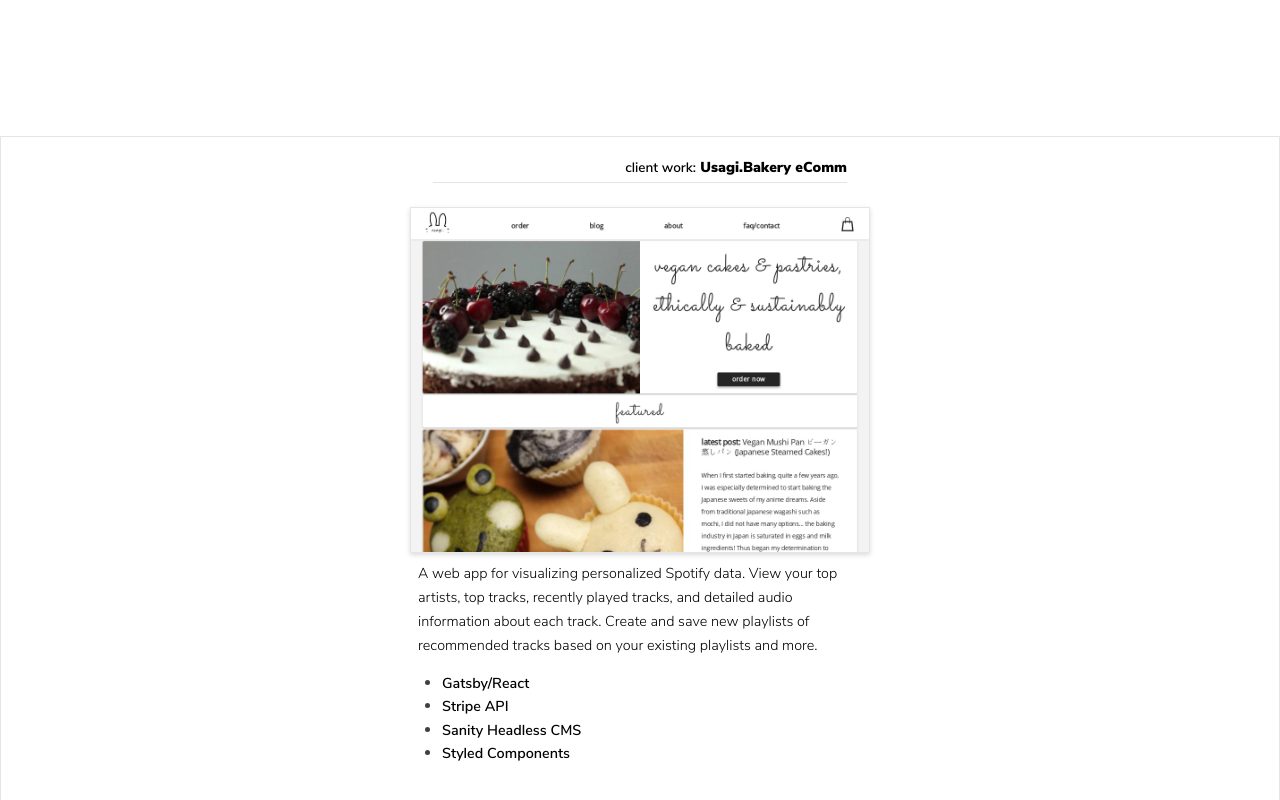
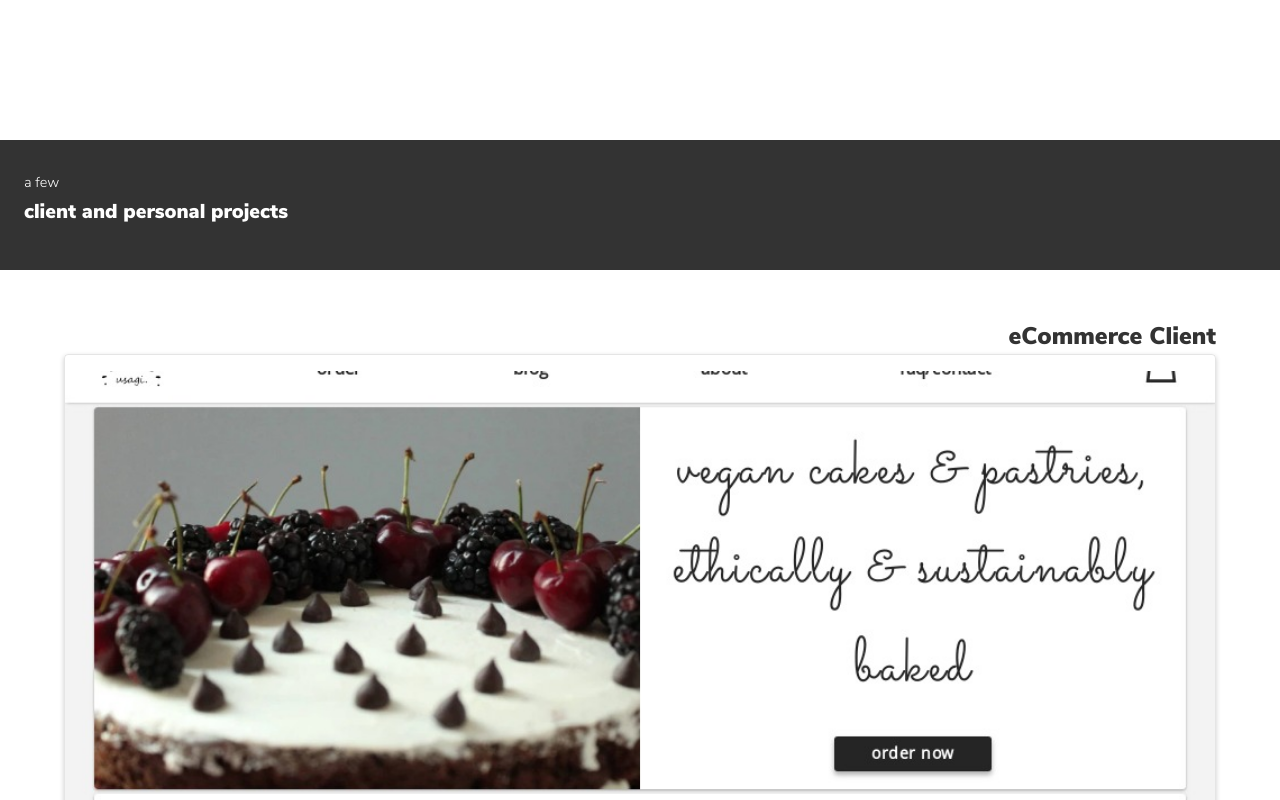
Before and after one commit to jrodshua/minimal-gatsby-portfolio, a Gatsby site: page / in a window 1280 px wide. Shown: the part 660-1460 px from the top of the page. Built offline with nearby package versions, Linux system fonts and the light colour scheme; Gatsby itself is replaced by a stand-in of ours.

Commit message:
updated work components

```diff
--- a/src/components/home/homePage.js
+++ b/src/components/home/homePage.js
@@ -3,8 +3,8 @@ import { Link } from "gatsby"
 import styled from "styled-components"
 
 const HomeWrapper = styled.section`
+  margin-top: 10vh;
   height: 90vh;
-  margin: 60px 0 1rem 0;
 `
 
 const HomeContainer = styled.div`
--- a/src/components/site/header.js
+++ b/src/components/site/header.js
@@ -4,15 +4,20 @@ import Navbar from "./navbar"
 import Sidebar from "./sidebar"
 import styled from "styled-components"
 
-const StyledNav = styled.nav`
-  padding: 12px 20px 0 20px;
+const StyledHeader = styled.header`
   position: fixed;
   top: 0;
   width: 100%;
   background: #ffffff;
+  height: 10vh;
+  z-index: 7;
+`
 
+const StyledNav = styled.nav`
+  padding: 12px 20px 5px 20px;
+  height: 100%;
   .nav-container-sm {
-    height: 3rem;
+    height: 100%;
     text-align: center;
     display: flex;
     align-items: flex-end;
@@ -23,7 +28,6 @@ const StyledNav = styled.nav`
 
 const StyledMenu = styled.button`
   position: relative;
-  z-index: 6;
   background: transparent;
   width: 1.5rem;
   height: 1.35rem;
@@ -72,7 +76,7 @@ const Header = () => {
   )
 
   return (
-    <header>
+    <StyledHeader>
       <StyledNav>
         <div className="nav-container-sm">
           <Logo />
@@ -81,7 +85,7 @@ const Header = () => {
         </div>
         <Sidebar toggle={open} />
       </StyledNav>
-    </header>
+    </StyledHeader>
   )
 }
 
--- a/src/components/site/sidebar.js
+++ b/src/components/site/sidebar.js
@@ -7,7 +7,7 @@ const SidebarContainer = styled.div`
   right: 0;
   bottom: 0;
   width: 100%;
-  height: 100%;
+  height: 90vh;
   outline: 0;
   z-index: 5;
   visibility: ${({ toggleOpen }) => (toggleOpen ? "visible" : "hidden")};
@@ -20,7 +20,7 @@ const StyledSidebar = styled.div`
   background: #ffffff;
   width: 220px;
   height: 240px;
-  margin: 70px 0 0 auto;
+  margin-left: auto;
   border: 1px solid rgba(0, 0, 0, 0.1);
   box-shadow: 0 2px 5px 0px rgb(0 0 0 / 10%);
   ul {
@@ -45,7 +45,7 @@ const Sidebar = ({ toggle }) => (
       <StyledSidebar>
         <ul>
           <li>
-            <Link to="/" className="sidebar-link">
+            <Link to="#work" className="sidebar-link">
               Work
             </Link>
           </li>
--- /dev/null
+++ b/src/components/work/index.js
@@ -0,0 +1,33 @@
+import React from "react"
+import ProjectsContainer from "./projectsContainer"
+import styled from "styled-components"
+
+const StyledWrapper = styled.section`
+  .workIndex-container {
+    background: rgb(51, 51, 51);
+    color: #ffffff;
+    padding: 1rem 1.5rem;
+    p {
+      margin-bottom: 0;
+      font-size: 0.9rem;
+      color: #ffffff;
+    }
+    h1 {
+      font-size: 1.25rem;
+    }
+  }
+`
+
+const WorkIndex = () => {
+  return (
+    <StyledWrapper id="work">
+      <div className="workIndex-container">
+        <p>a few</p>
+        <h1>client and personal projects</h1>
+      </div>
+      <ProjectsContainer />
+    </StyledWrapper>
+  )
+}
+
+export default WorkIndex
--- a/src/components/work/projects.js
+++ b/src/components/work/projects.js
@@ -3,41 +3,36 @@ import { Link } from "gatsby"
 import { GatsbyImage } from "gatsby-plugin-image"
 import styled from "styled-components"
 
-const ProjectContainer = styled.div`
-  height: 100%;
-  padding: 0 0.5rem;
-  .project-snapshot {
-    height: 100%;
-    width: 95%;
-    max-width: 460px;
-    margin: auto;
-    padding-top: 0.5rem;
-
-    h3 {
-      font-size: 0.9rem;
-      font-weight: 900;
-      color: #000000;
+const ProjectContainer = styled.article`
+  width: 90%;
+  margin: 3rem auto 4rem;
+  h1 {
+    margin: 0;
+    font-size: 1.5rem;
     text-align: right;
-      width: 90%;
-      margin: 0.5rem auto 1rem;
-      border-bottom: 1px solid rgb(0, 0, 0, 0.1);
   }
-    span {
-      font-size: 0.85rem;
-      font-weight: 600;
+  .project-link {
+    padding: 1rem 0;
+    border: 1px solid rgb(0, 0, 0, 0.1);
+    box-shadow: 0 2px 5px 0px rgb(0 0 0 / 20%);
+    border-radius: 4px;
   }
   .project-img {
-      margin: 0.5rem auto 0;
+    margin: 0;
     height: auto;
     width: 100%;
     height: auto;
-      box-shadow: 0 2px 5px 0px rgb(0 0 0 / 15%);
-      border: 1px solid rgb(0, 0, 0, 0.1);
+  }
+  h2 {
+    margin: 0;
+    font-size: 1.125rem;
+    font-weight: 800;
+    padding: 0.5rem 0.5rem 0;
   }
   p {
     font-size: 0.9rem;
     margin: 0 auto 0.5rem;
-      padding: 0.5rem;
+    padding: 0 0.5rem 0.5rem;
     text-align: left;
     width: 100%;
     color: #000000;
@@ -50,25 +45,22 @@ const ProjectContainer = styled.div`
     font-size: 0.9rem;
     color: #000000;
   }
-  }
 `
 
 const Projects = ({ projectData, projectImg }) => {
-  const { title, body, list } = projectData
+  const { type, title, body, list } = projectData
   const image = projectImg[0].node.childImageSharp.gatsbyImageData
 
   return (
     <ProjectContainer>
-      <div className="project-snapshot">
-        <Link to="/">
-          <h3>
-            <span>client work:</span> {title}
-          </h3>
+      <h1>{type}</h1>
+      <Link to="/" className="project-link">
         <GatsbyImage
           image={image}
-            alt="Project created by Josh Rodriguez"
+          alt={`${title} website created by Josh Rodriguez`}
           className="project-img"
         />
+        <h2>{title}</h2>
         <p>{body}</p>
         <ul>
           {list.map((item, index) => {
@@ -76,7 +68,6 @@ const Projects = ({ projectData, projectImg }) => {
           })}
         </ul>
       </Link>
-      </div>
     </ProjectContainer>
   )
 }
--- /dev/null
+++ b/src/components/work/projectsContainer.js
@@ -0,0 +1,58 @@
+import React, { useState, useEffect } from "react"
+import { getProject } from "../../content/projectContent"
+import { useProjectImg } from "../../hooks/useProjectImg"
+import Projects from "./projects"
+import styled from "styled-components"
+
+const WorkWrapper = styled.div`
+  width: 100%;
+`
+
+const ProjectsContainer = () => {
+  const [data, setData] = useState({
+    usagi: null,
+    usagiImg: null,
+    plantFather: null,
+    plantImg: null,
+    jira: null,
+    jiraImg: null,
+  })
+
+  const { edges } = useProjectImg()
+
+  useEffect(() => {
+    const usagi = getProject("usagi")
+    const plant = getProject("plantFather")
+    const jira = getProject("jira")
+    const usagiImg = edges.filter(edge => edge.node.name === "project-usagi-d")
+    const plantImg = edges.filter(
+      edge => edge.node.name === "project-plantFather-d"
+    )
+    const jiraImg = edges.filter(edge => edge.node.name === "project-jira-d")
+
+    setData({
+      usagi: usagi,
+      usagiImg: usagiImg,
+      plantFather: plant,
+      plantImg: plantImg,
+      jira: jira,
+      jiraImg: jiraImg,
+    })
+  }, [])
+
+  return (
+    <WorkWrapper>
+      {data.usagi && data.usagiImg && (
+        <Projects projectData={data.usagi} projectImg={data.usagiImg} />
+      )}
+      {data.plantFather && data.plantImg && (
+        <Projects projectData={data.plantFather} projectImg={data.plantImg} />
+      )}
+      {data.jira && data.jiraImg && (
+        <Projects projectData={data.jira} projectImg={data.jiraImg} />
+      )}
+    </WorkWrapper>
+  )
+}
+
+export default ProjectsContainer
--- a/src/components/work/workPage.js
+++ /dev/null
@@ -1,26 +0,0 @@
-import React from "react"
-import { getImage } from "gatsby-plugin-image"
-import { getProject } from "../../content/projectContent"
-import { useProjectImg } from "../../hooks/useProjectImg"
-import Projects from "./projects"
-import styled from "styled-components"
-
-const WorkWrapper = styled.section`
-  width: 100%;
-  height: 90vh;
-  border: 1px solid rgb(0, 0, 0, 0.1);
-`
-
-const WorkPage = () => {
-  const usagiObj = getProject("usagi")
-  const { edges } = useProjectImg()
-  const usagiImg = edges.filter(edge => edge.node.name === "project-usagi-d")
-
-  return (
-    <WorkWrapper id="work">
-      <Projects projectData={usagiObj} projectImg={usagiImg} />
-    </WorkWrapper>
-  )
-}
-
-export default WorkPage
--- a/src/content/projectContent.js
+++ b/src/content/projectContent.js
@@ -1,6 +1,7 @@
 export const projectObj = {
   usagi: {
-    title: `Usagi.Bakery eComm`,
+    type: `eCommerce Client`,
+    title: `Usagi.Bakery`,
     body: `A web app for visualizing personalized Spotify data. View your top
         artists, top tracks, recently played tracks, and detailed audio
         information about each track. Create and save new playlists of
@@ -13,12 +14,22 @@ export const projectObj = {
     ],
   },
   plantFather: {
-    title: `Plantfather Gatsby Starter`,
+    type: `Gatsby Starter`,
+    title: `Plantfather`,
     body: `A web app for visualizing personalized Spotify data. View your top
         artists, top tracks, recently played tracks, and detailed audio
         information about each track. Create and save new playlists of
         recommended tracks based on your existing playlists and more.`,
-    list: [],
+    list: [`NextJs/React`, `Stripe API`, `Bulma.io`, `SSR`],
+  },
+  jira: {
+    type: `Task Tracking Web App`,
+    title: `Jira4Peeps`,
+    body: `A web app for visualizing personalized Spotify data. View your top
+    artists, top tracks, recently played tracks, and detailed audio
+    information about each track. Create and save new playlists of
+    recommended tracks based on your existing playlists and more.`,
+    list: [`NextJS/React`, `Evergreen-Ui`, `SSR`, `MongoDB`],
   },
 }
 
@@ -28,6 +39,8 @@ export function getProject(project) {
       return projectObj.usagi
     case "plantFather":
       return projectObj.plantFather
+    case "jira":
+      return projectObj.jira
     default:
       return project
   }
--- a/src/pages/index.js
+++ b/src/pages/index.js
@@ -2,13 +2,13 @@ import React from "react"
 import Layout from "../components/site/layout"
 import SEO from "../components/seo/seo"
 import HomePage from "../components/home/homePage"
-import WorkPage from "../components/work/workPage"
+import WorkIndex from "../components/work/index"
 
 const IndexPage = () => (
   <Layout>
     <SEO title="Home" />
     <HomePage />
-    <WorkPage />
+    <WorkIndex />
   </Layout>
 )
 
--- a/src/styles/styles.js
+++ b/src/styles/styles.js
@@ -73,9 +73,6 @@ const GlobalStyle = createGlobalStyle`
         font-weight: 800;
     }
 
-    hr {
-        margin: 0;
-    }
 
     p {
         font-size: 16px;
```
Also changed, not shown: src/images/project-jira-d.jpg (added), src/images/project-plantFather-d.jpg (added). Lines whose indentation alone changed are shown as unchanged.
